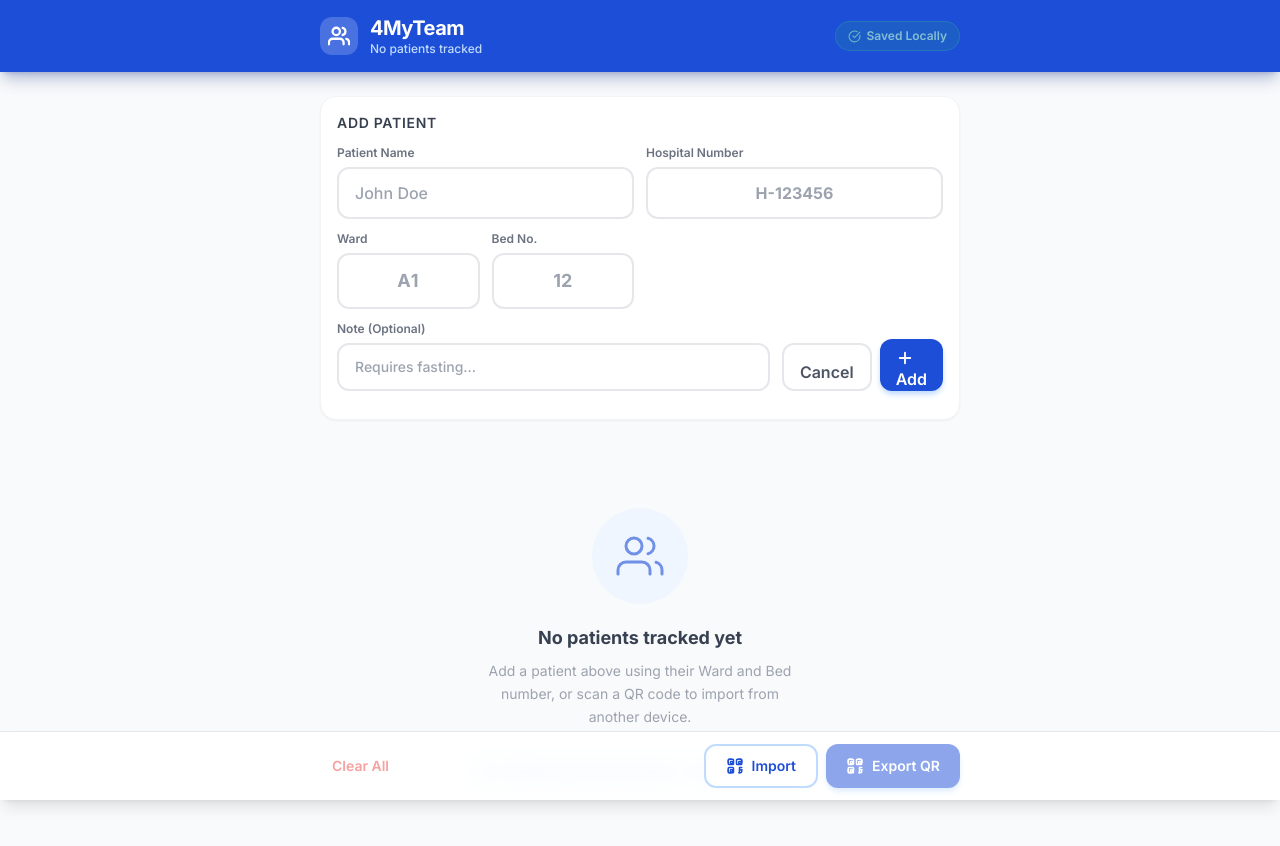
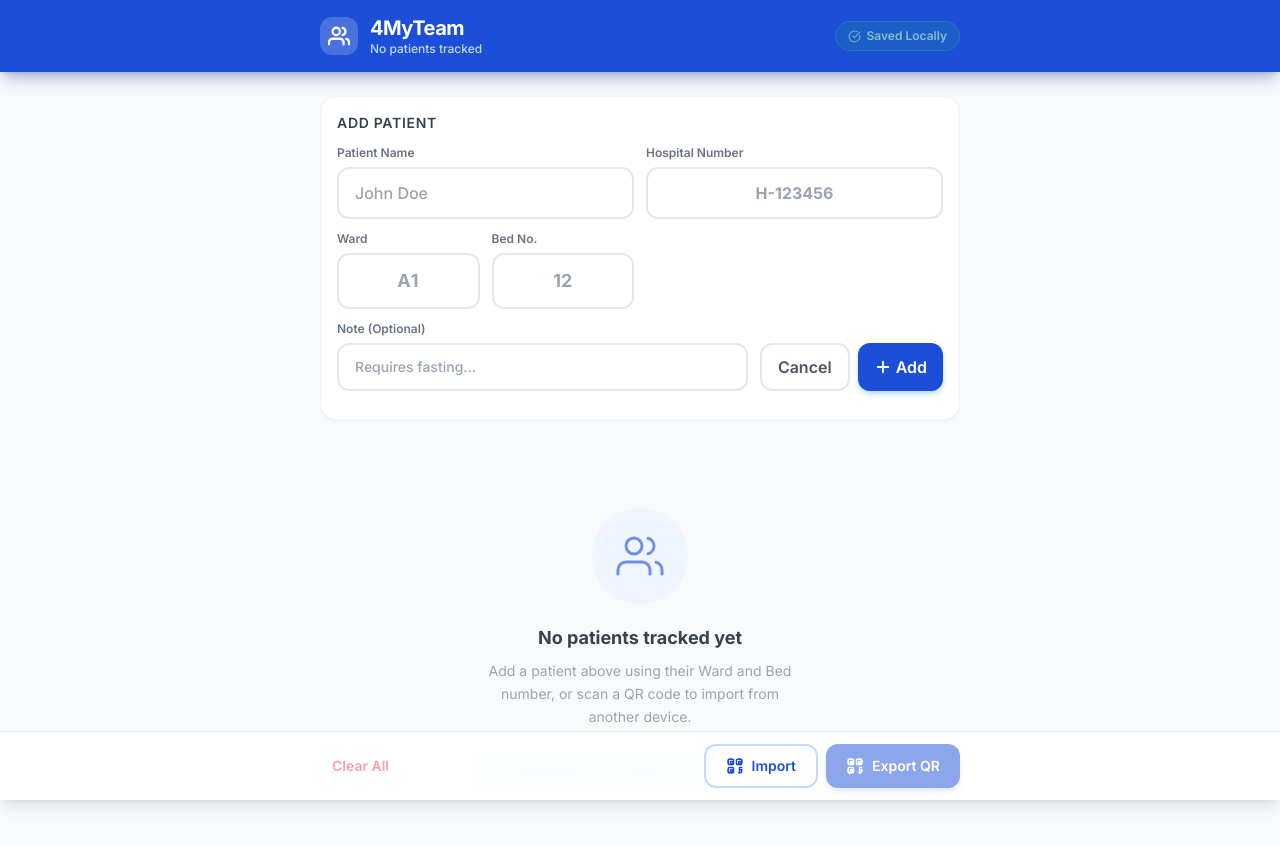
Before and after one commit to mycontribusion/4MyTeam, a React (Vite) app: page / in a window 1280 px wide. Both pictures are taken after a click on the button "Add New Patient". Shown: the top 846 px of the page. Built offline with nearby package versions, Linux system fonts and the light colour scheme.

Commit message:
cancel and add button edit

```diff
--- a/src/components/AddPatientForm.jsx
+++ b/src/components/AddPatientForm.jsx
@@ -163,7 +163,7 @@ export default function AddPatientForm({ onAdd, onCancel, initialData }) {
                         <div className="flex items-end gap-2">
                             <button
                                 type="button"
-                                className="btn-secondary px-4 pb-0 text-gray-600 border-gray-200 hover:bg-gray-50 hover:border-gray-300"
+                                className="btn-secondary px-4 text-gray-600 border-gray-200 hover:bg-gray-50 hover:border-gray-300"
                                 onClick={onCancel}
                                 aria-label="Cancel adding patient"
                                 style={{ minHeight: '48px' }}
@@ -173,19 +173,19 @@ export default function AddPatientForm({ onAdd, onCancel, initialData }) {
                             <button
                                 id="btn-add-patient"
                                 type="submit"
-                                className="btn-primary px-4 pb-0"
+                                className="btn-primary px-4"
                                 aria-label={initialData ? "Save changes" : "Add patient"}
                                 style={{ minHeight: '48px' }}
                             >
                                 {initialData ? (
                                     <>
                                         <Save size={20} className="sm:hidden" strokeWidth={2.5} />
-                                        <span className="hidden sm:inline flex items-center gap-1"><Save size={18} strokeWidth={2.5} /> Save</span>
+                                        <span className="hidden sm:inline-flex items-center gap-1"><Save size={18} strokeWidth={2.5} /> Save</span>
                                     </>
                                 ) : (
                                     <>
                                         <Plus size={20} className="sm:hidden" strokeWidth={2.5} />
-                                        <span className="hidden sm:inline flex items-center gap-1"><Plus size={18} strokeWidth={2.5} /> Add</span>
+                                        <span className="hidden sm:inline-flex items-center gap-1"><Plus size={18} strokeWidth={2.5} /> Add</span>
                                     </>
                                 )}
                             </button>
```
